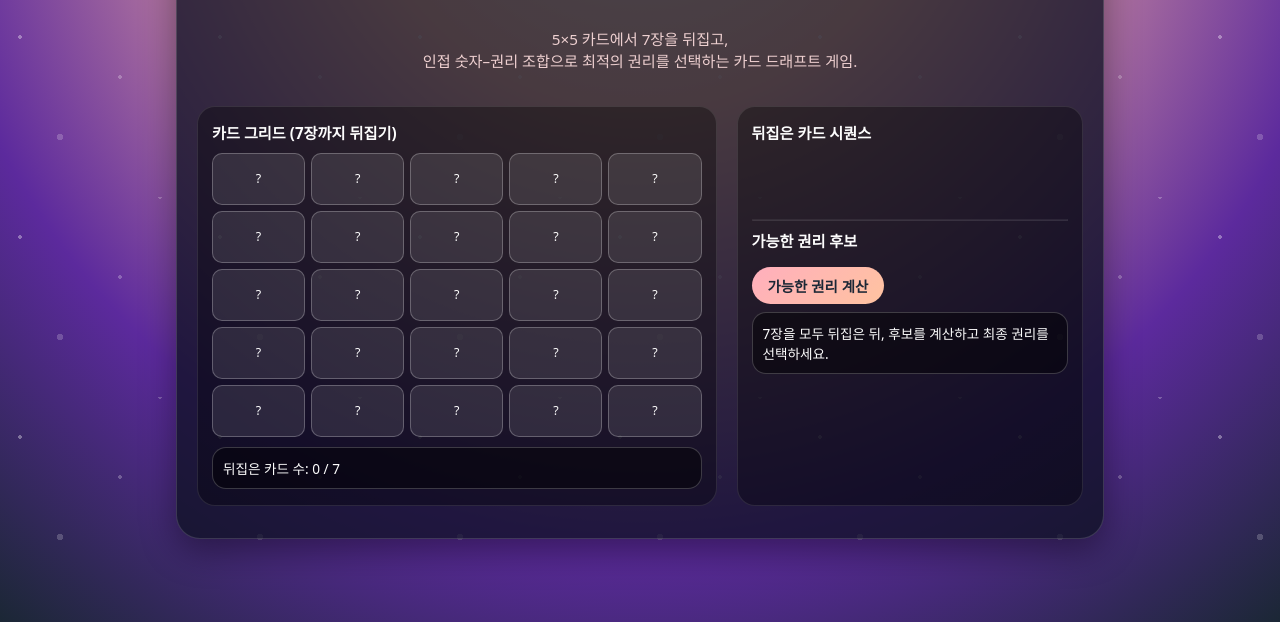
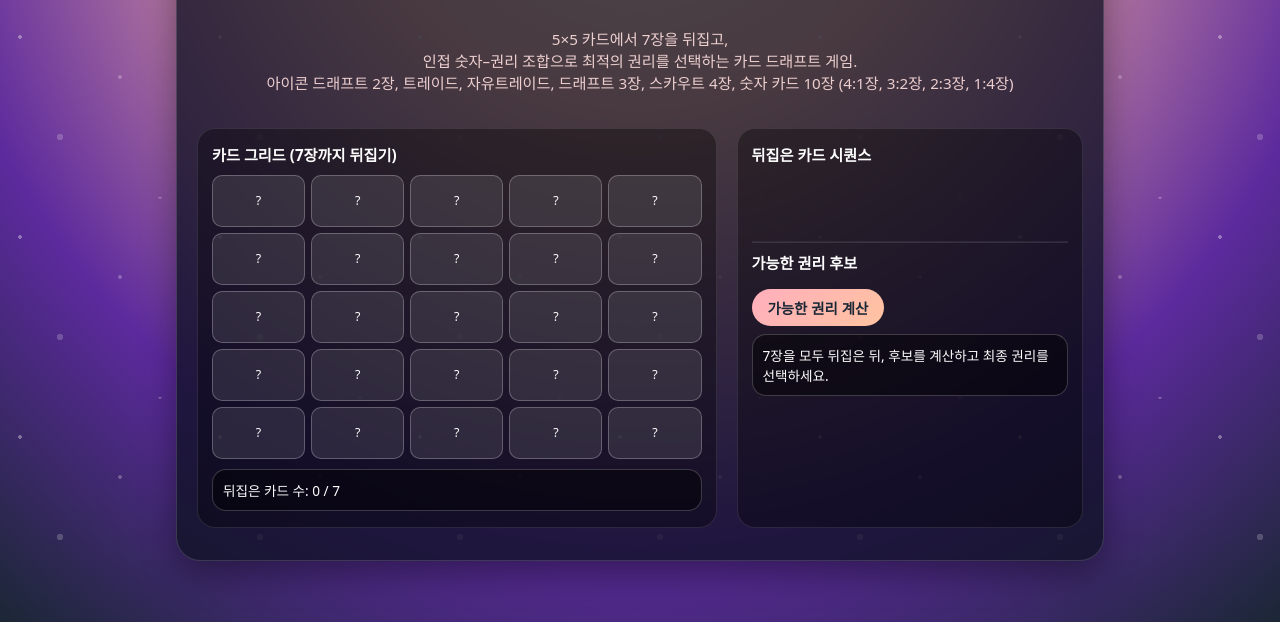
Before and after one commit to junibar/XMASPrimePick, a plain HTML site: page game4.html in a window 1280 px wide. Shown: the part 178-800 px from the top of the page. Drawn offline with Linux system fonts and the light colour scheme.

Commit message:
Update game4.html with new game rules
Added additional game rules and mechanics to the subtitle.

```diff
--- a/game4.html
+++ b/game4.html
@@ -18,7 +18,8 @@
         <h1 class="page-title">🃏 업사이드 다운 드래프트</h1>
         <p class="page-subtitle">
           5×5 카드에서 7장을 뒤집고,<br>
-          인접 숫자–권리 조합으로 최적의 권리를 선택하는 카드 드래프트 게임.
+          인접 숫자–권리 조합으로 최적의 권리를 선택하는 카드 드래프트 게임.<br>
+          아이콘 드래프트 2장, 트레이드, 자유트레이드, 드래프트 3장, 스카우트 4장, 숫자 카드 10장 (4:1장, 3:2장, 2:3장, 1:4장)
         </p>
       </header>
 
```
